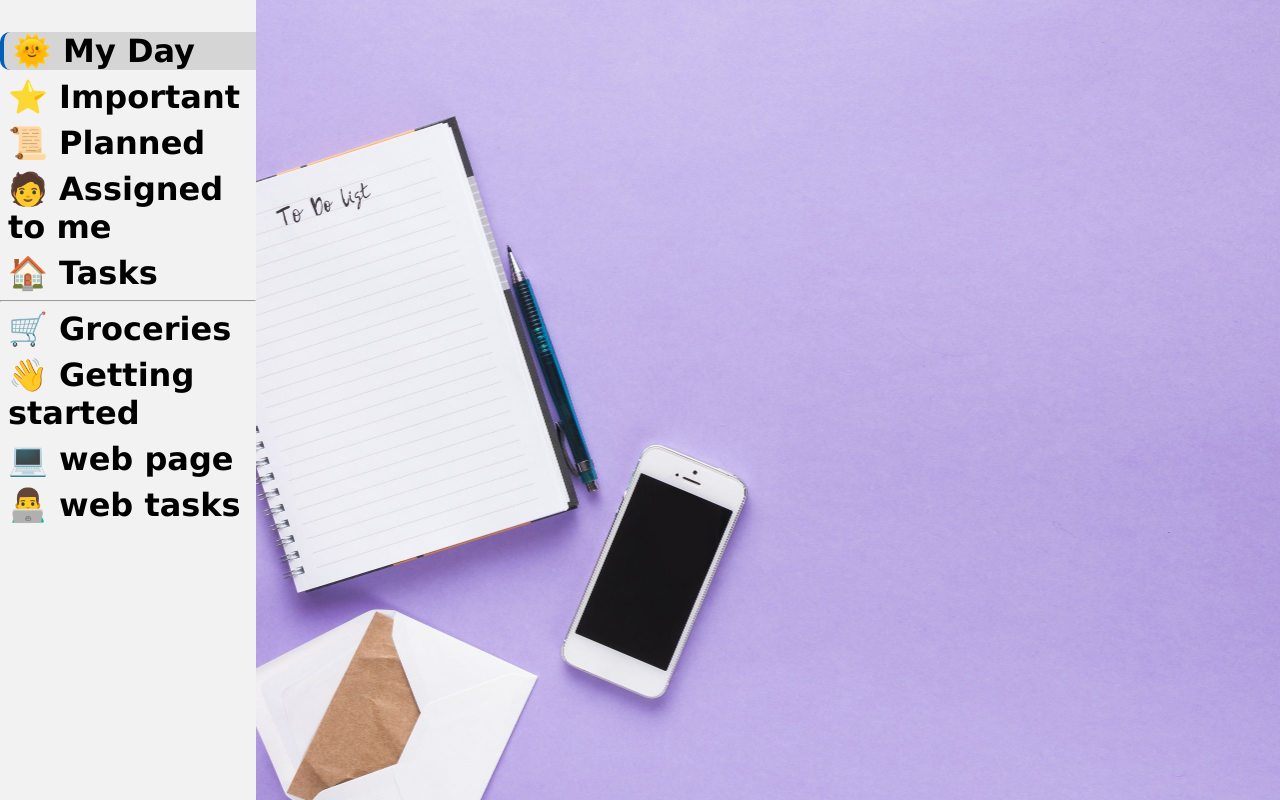
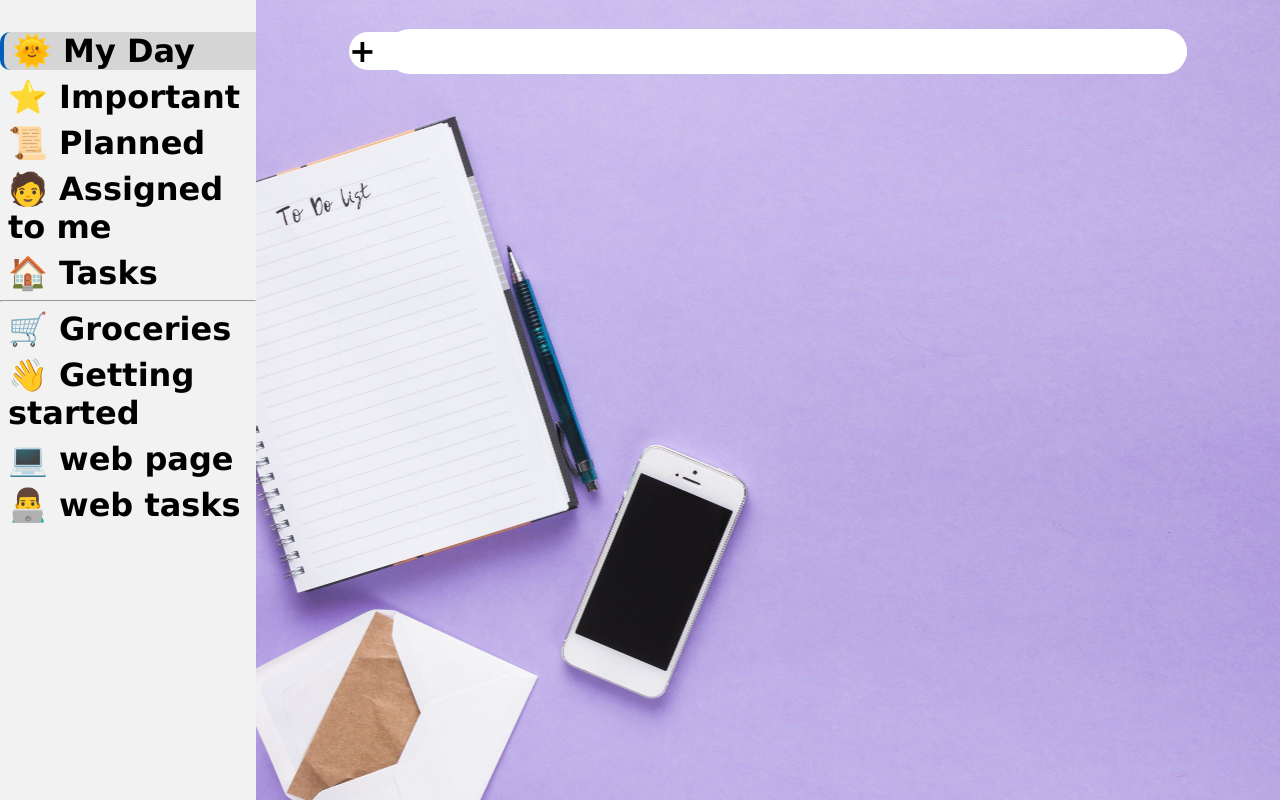
Before and after one commit to bibilashvili-nugo/To-Do, a plain HTML site: page index.html in a window 1280 px wide. Drawn offline with Linux system fonts and the light colour scheme.

Commit message:
add new features

```diff
--- a/index.html
+++ b/index.html
@@ -39,7 +39,14 @@
 
         </div>
         <div class="right-container">
+            <div class="addTasks">
+                <form>
+                    <label for="add">+
+                        <input id="add"/>
+                    </label>
 
+                </form>
+            </div>
         </div>
     </div>
 
--- a/style.css
+++ b/style.css
@@ -11,9 +11,9 @@ ul, li {
     padding: 0;
 }
 
-/* body {
-    background-color: rgb(168, 211, 211);
-} */
+body {
+    /* position: relative; */
+}
 
 .container {
     display: flex;
@@ -53,3 +53,36 @@ ul, li {
     border-top-left-radius: 10px;
     border-bottom-left-radius: 10px;
 }
+
+.addTasks {
+    display: flex;
+    justify-content: center;
+    margin-top: 2rem;
+}
+
+.addTasks form label {
+    font-size: 2rem;
+    font-weight: 600;
+    text-align: center;
+    background-color: white;
+    position: relative;
+    border-radius: 200px;
+}
+
+.addTasks form input{
+    width: 50rem;
+    height: 2.8rem;
+    border: none;
+    position: relative;
+    bottom: 0.3rem;
+    border-radius: 200px;
+}
+
+.addTasks form input:focus{
+    outline: none;
+}
+
+.addTasks form label:hover{
+    background-color: #d6d5d5;
+    color: rgb(0, 0, 0);
+}
```
